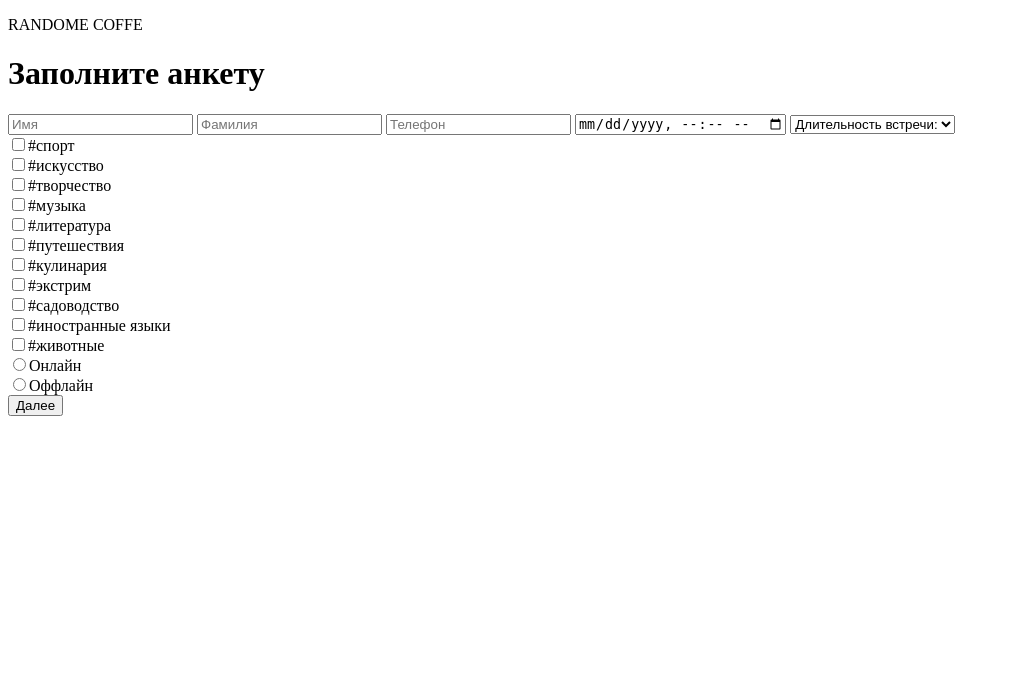
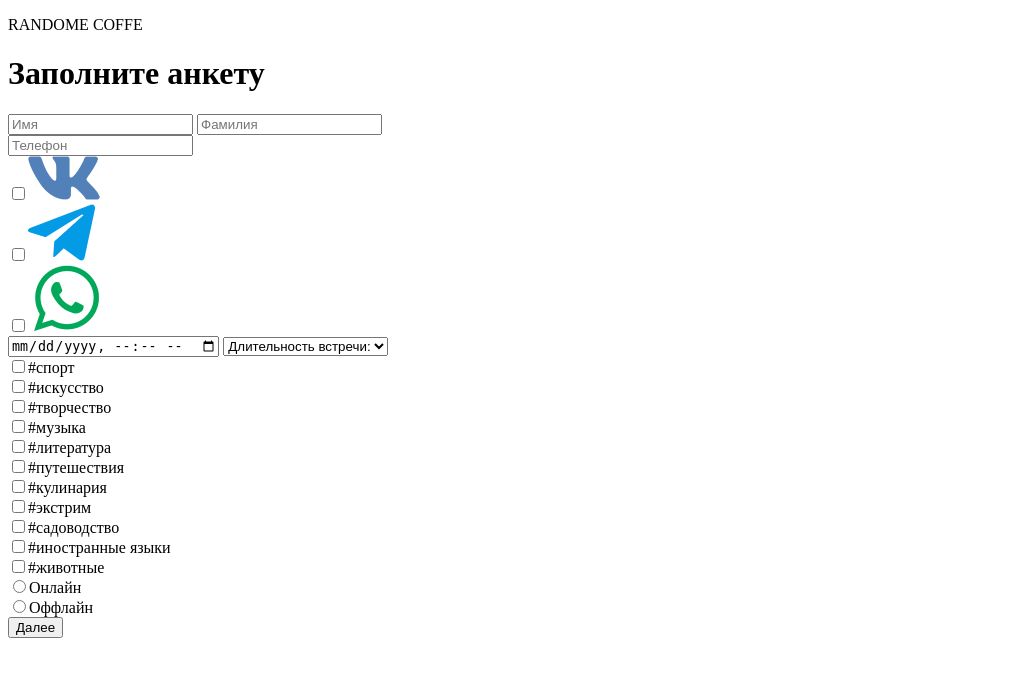
Before and after one commit to loxigl/Hakaton_Spring_2024, a FastAPI app: template front/templates/worksheet/worksheet.html in a window 1280 px wide. Shown: the part 60-737 px from the top of the page, without its empty margins (0-1010 px from the left). Run offline with FastAPI, Linux system fonts and the light colour scheme; the template is opened without the code that fills it, so the values that code supplies are empty.

Commit message:
worksheet.html

```diff
--- a/front/templates/worksheet/worksheet.html
+++ b/front/templates/worksheet/worksheet.html
@@ -18,7 +18,13 @@
 
             <input class="input__style" name="name" placeholder="Имя" value={{ current_user.given_name }}>
             <input class="input__style" name="name" placeholder="Фамилия" value={{ current_user.family_name }}>
-            <input class="input__style" name="name" placeholder="Телефон">
+            <div class="contacts"> <input class="input__style__contact" name="name" placeholder="Телефон">
+                <section class="checkbox-contacts">
+                 <div class="item-contacts"><input name="radio" id="radio20" type="checkbox"><label for="radio20"><img src="css/img/vk .png"> </label></div>
+                 <div id="cont-2" class="item-contacts"><input name="radio" id="radio21" type="checkbox"><label for="radio21"><img src="css/img/tg.png"></label></div>
+                 <div id="cont-3" class="item-contacts"><input name="radio" id="radio22" type="checkbox"><label for="radio22"><img src="css/img/whatsapp.png"></label></div>
+                </section>
+            </div>
             <input type="datetime-local" class="input__style" name="name" placeholder="Время встречи">
 
             <select class="input__style">
```
